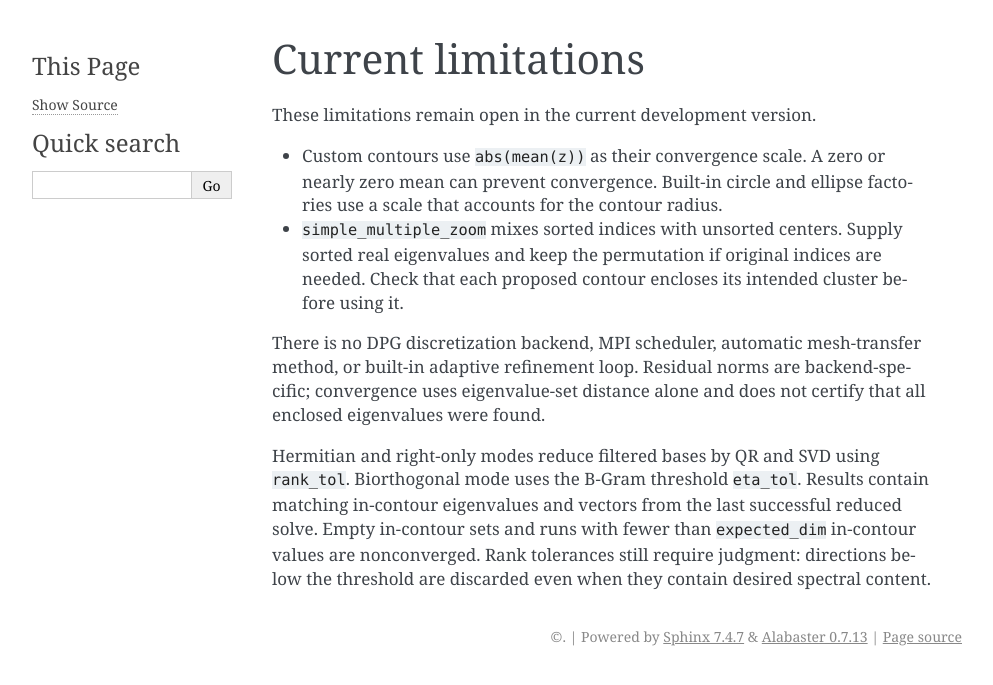
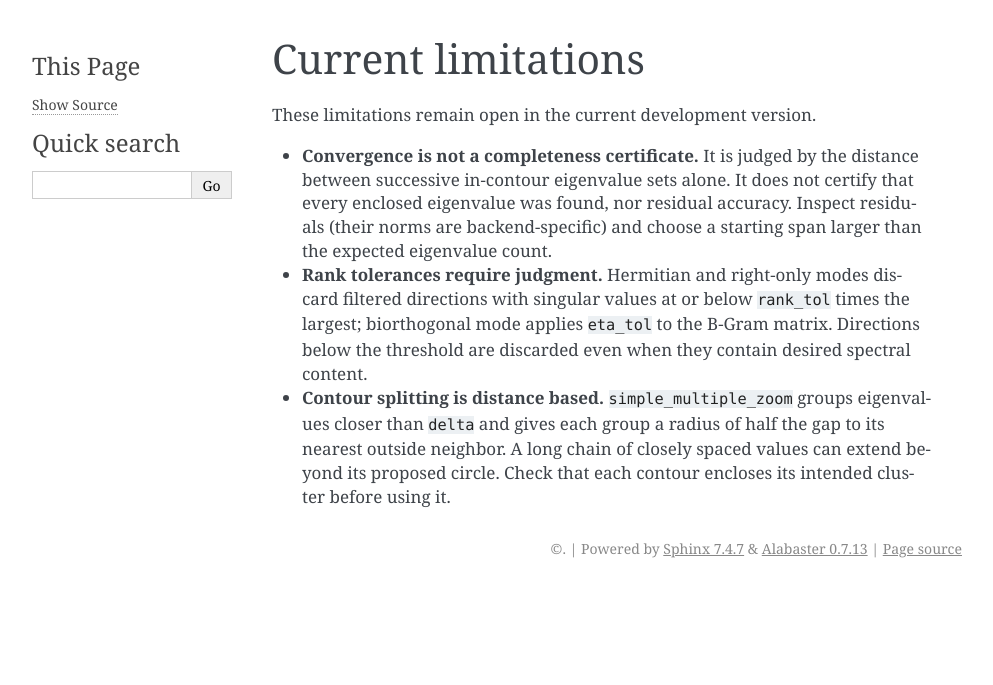
Before and after one commit to jayggg/feast, a Sphinx documentation site: the page built from docs/limitations.rst, in a window 1280 px wide. Shown: the top 685 px of the page, without its empty margins (148-1141 px from the left). Built offline with Sphinx 7.4.7, drawn with Linux system fonts in a browser that asks for light colours.

Commit message:
Fix zoom centers for unsorted input; custom contour scale; trim limitations; drop ribbon

```diff
--- a/docs/architecture.rst
+++ b/docs/architecture.rst
@@ -105,4 +105,4 @@ Its objects must support ``copy`` and ``rotate``. Reliability requires
 the source-error assumptions described in :mod:`feast.estimator`;
 this function does not establish them for an arbitrary backend.
 ``ExactSourceError`` is a reference implementation using a trusted
-resolvent. A production DPG source estimator is not included.
+resolvent.
--- a/docs/conf.py
+++ b/docs/conf.py
@@ -19,3 +19,14 @@ napoleon_google_docstring = False
 napoleon_use_ivar = True
 exclude_patterns = ["_build"]
 html_theme = "alabaster"
+html_theme_options = {
+    "description": "Contour-integral eigensolvers",
+    "github_user": "jayggg",
+    "github_repo": "feast",
+    "github_button": True,
+    "github_type": "star",
+    "extra_nav_links": {
+        "Source code on GitHub": "https://github.com/jayggg/feast",
+        "Report an issue": "https://github.com/jayggg/feast/issues",
+    },
+}
--- a/docs/getting_started.rst
+++ b/docs/getting_started.rst
@@ -99,4 +99,6 @@ Contours and direct filtering
 Circle rules are ``"trapezoid_shifted"``, ``"trapezoid"``, and
 ``"snug"``. Ellipse rules are ``"trapezoid_shifted"`` and ``"snug"``.
 Use ``Contour.custom(z, w, within)`` for supplied nodes, weights, and a
-membership function. Keep eigenvalues away from the contour itself.
+membership function. Its convergence scale defaults to the largest node
+magnitude; pass ``scale=`` to override it. Keep eigenvalues away from
+the contour itself.
--- a/docs/limitations.rst
+++ b/docs/limitations.rst
@@ -3,23 +3,18 @@ Current limitations
 
 These limitations remain open in the current development version.
 
-* Custom contours use ``abs(mean(z))`` as their convergence scale. A
-  zero or nearly zero mean can prevent convergence. Built-in circle and
-  ellipse factories use a scale that accounts for the contour radius.
-* ``simple_multiple_zoom`` mixes sorted indices with unsorted centers.
-  Supply sorted real eigenvalues and keep the permutation if original
-  indices are needed. Check that each proposed contour encloses its
-  intended cluster before using it.
-
-There is no DPG discretization backend, MPI scheduler, automatic
-mesh-transfer method, or built-in adaptive refinement loop. Residual
-norms are backend-specific; convergence uses eigenvalue-set distance
-alone and does not certify that all enclosed eigenvalues were found.
-
-Hermitian and right-only modes reduce filtered bases by QR and SVD using
-``rank_tol``. Biorthogonal mode uses the B-Gram threshold ``eta_tol``.
-Results contain matching in-contour eigenvalues and vectors from the last
-successful reduced solve. Empty in-contour sets and runs with fewer than
-``expected_dim`` in-contour values are nonconverged. Rank tolerances still
-require judgment: directions below the
-threshold are discarded even when they contain desired spectral content.
+* **Convergence is not a completeness certificate.** It is judged by the
+  distance between successive in-contour eigenvalue sets alone. It does
+  not certify that every enclosed eigenvalue was found, nor residual
+  accuracy. Inspect residuals (their norms are backend-specific) and
+  choose a starting span larger than the expected eigenvalue count.
+* **Rank tolerances require judgment.** Hermitian and right-only modes
+  discard filtered directions with singular values at or below
+  ``rank_tol`` times the largest; biorthogonal mode applies ``eta_tol``
+  to the B-Gram matrix. Directions below the threshold are discarded
+  even when they contain desired spectral content.
+* **Contour splitting is distance based.** ``simple_multiple_zoom``
+  groups eigenvalues closer than ``delta`` and gives each group a radius
+  of half the gap to its nearest outside neighbor. A long chain of
+  closely spaced values can extend beyond its proposed circle. Check
+  that each contour encloses its intended cluster before using it.
```
Also changed, not shown: 4 other files.
